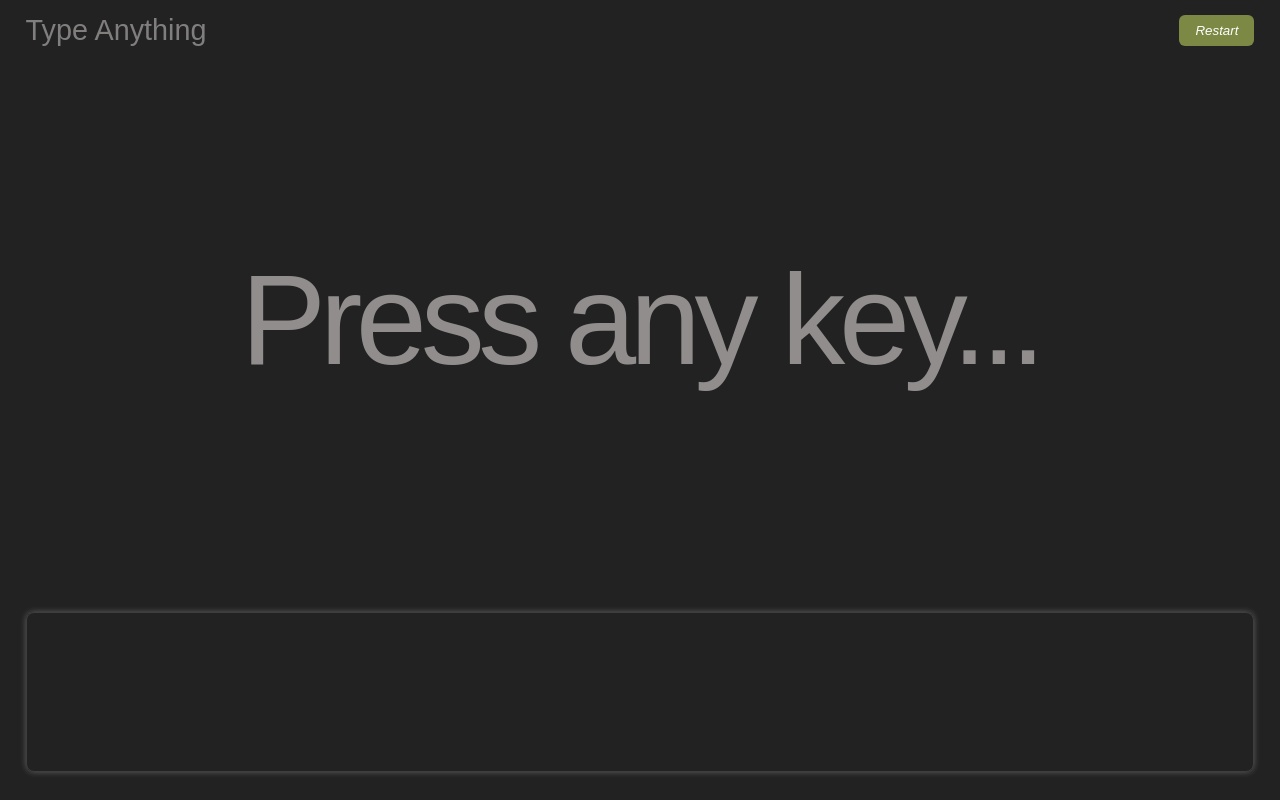
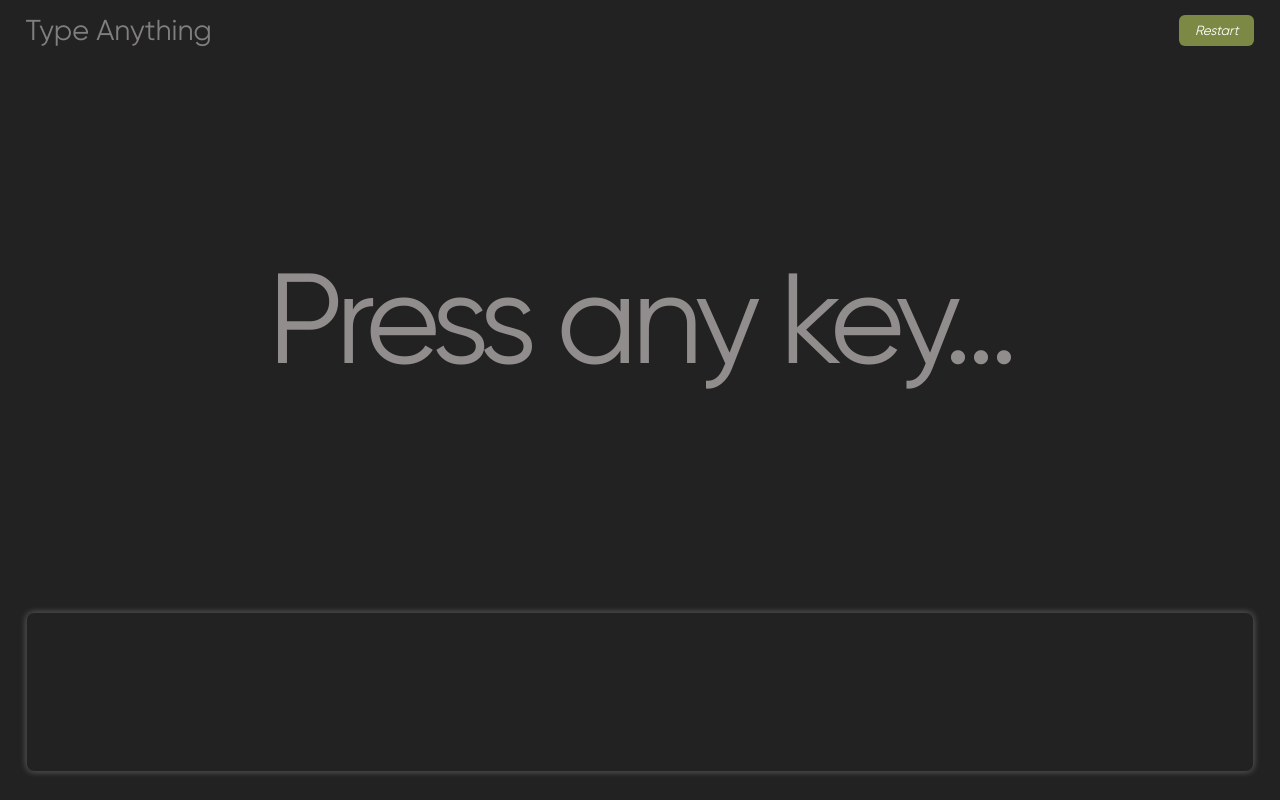
Before and after one commit to silent-faithX/type-anything, a plain HTML site: page index.html in a window 1280 px wide. Drawn offline with Linux system fonts and the light colour scheme.

Commit message:
custom font added

```diff
--- a/style.css
+++ b/style.css
@@ -1,3 +1,10 @@
+@font-face {
+    font-family: 'Gilroy';
+    src: url('./assets/Gilroy-Regular.woff') format('woff');
+    font-weight: normal;
+    font-style: normal;
+}
+
 /* Reset */
 * {
     margin: 0;
```
